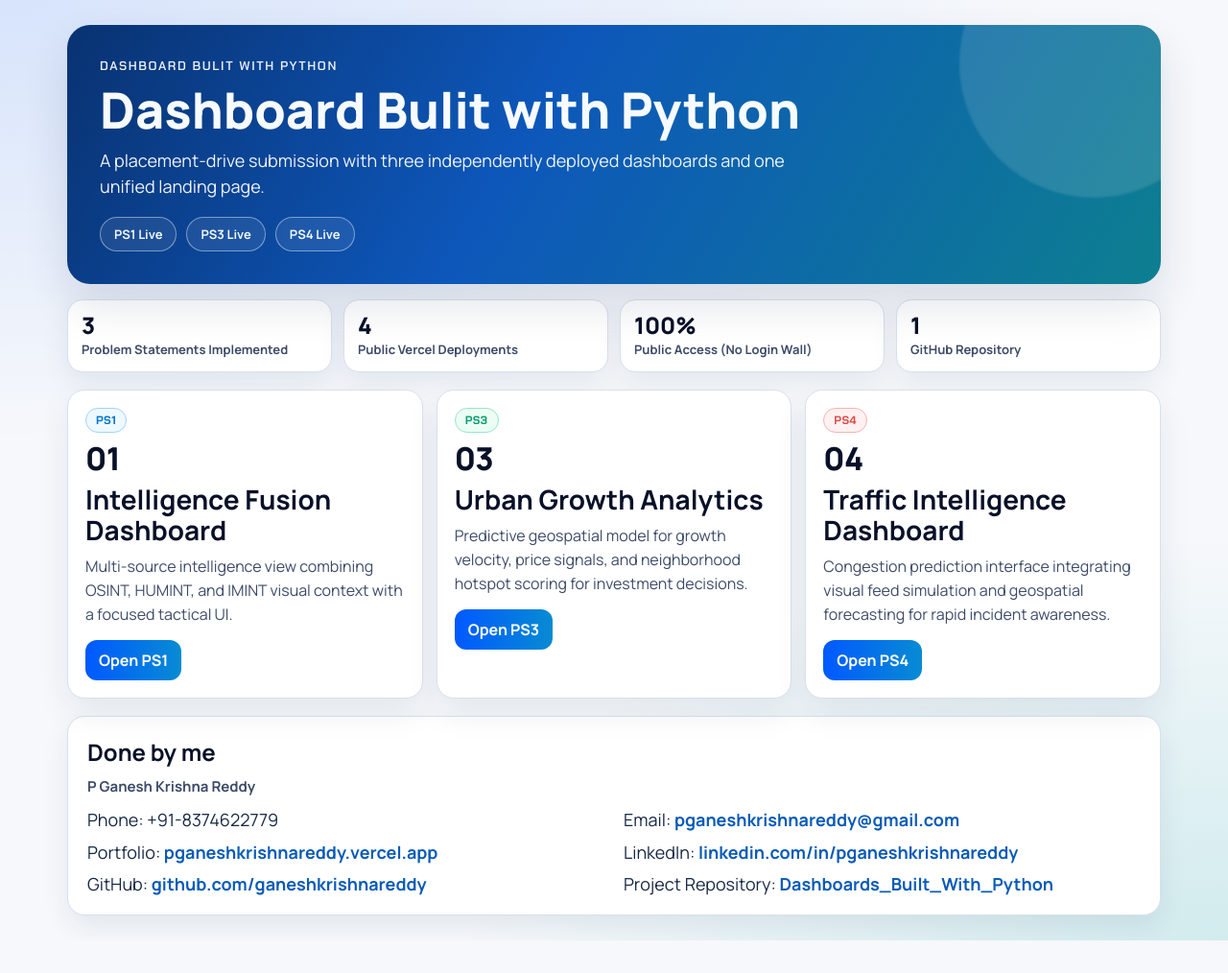
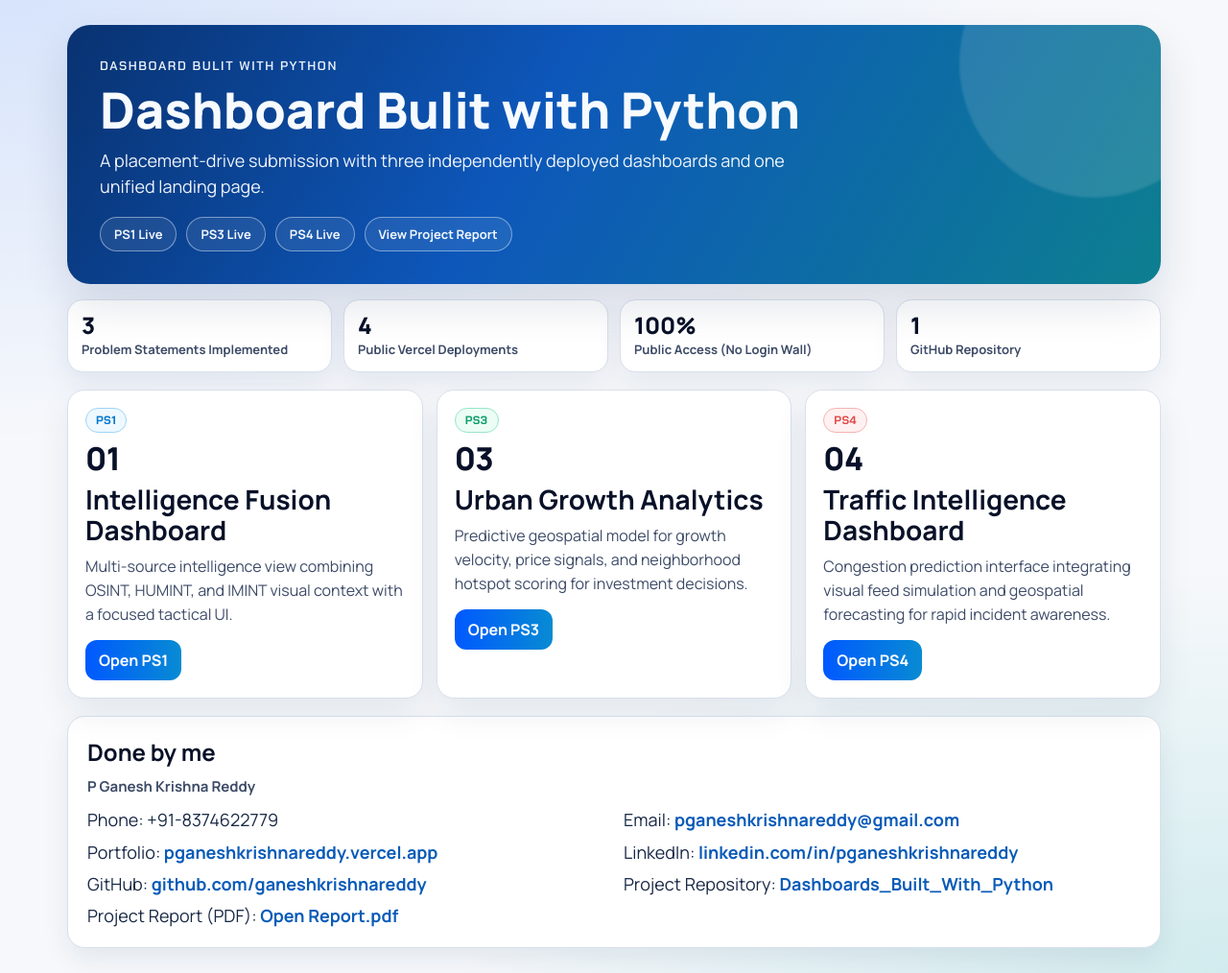
Before and after one commit to ganeshkrishnareddy/Dashboards_Built_With_Python, a plain HTML site: page vercel_landing/index.html in a window 1280 px wide. Shown: the whole page at 96% size. Before the commit the page ends 980 px from the top, so only its background shows below. Drawn offline with Linux system fonts and the light colour scheme.

Commit message:
Add Report.pdf and link it from landing page and README

```diff
--- a/vercel_landing/index.html
+++ b/vercel_landing/index.html
@@ -289,6 +289,7 @@
         <a href="https://pgk-ps1-intelligence.vercel.app" target="_blank" rel="noreferrer">PS1 Live</a>
         <a href="https://pgk-ps3-urban-growth.vercel.app" target="_blank" rel="noreferrer">PS3 Live</a>
         <a href="https://pgk-ps4-traffic-intel.vercel.app" target="_blank" rel="noreferrer">PS4 Live</a>
+        <a href="https://github.com/ganeshkrishnareddy/Dashboards_Built_With_Python/blob/master/docs/Report.pdf" target="_blank" rel="noreferrer">View Project Report</a>
       </div>
     </section>
 
@@ -347,6 +348,7 @@
         <div class="line">LinkedIn: <a href="https://linkedin.com/in/pganeshkrishnareddy" target="_blank" rel="noreferrer">linkedin.com/in/pganeshkrishnareddy</a></div>
         <div class="line">GitHub: <a href="https://github.com/ganeshkrishnareddy" target="_blank" rel="noreferrer">github.com/ganeshkrishnareddy</a></div>
         <div class="line">Project Repository: <a href="https://github.com/ganeshkrishnareddy/Dashboards_Built_With_Python" target="_blank" rel="noreferrer">Dashboards_Built_With_Python</a></div>
+        <div class="line">Project Report (PDF): <a href="https://github.com/ganeshkrishnareddy/Dashboards_Built_With_Python/blob/master/docs/Report.pdf" target="_blank" rel="noreferrer">Open Report.pdf</a></div>
       </div>
     </section>
   </main>
```
Also changed, not shown: 2 other files.
